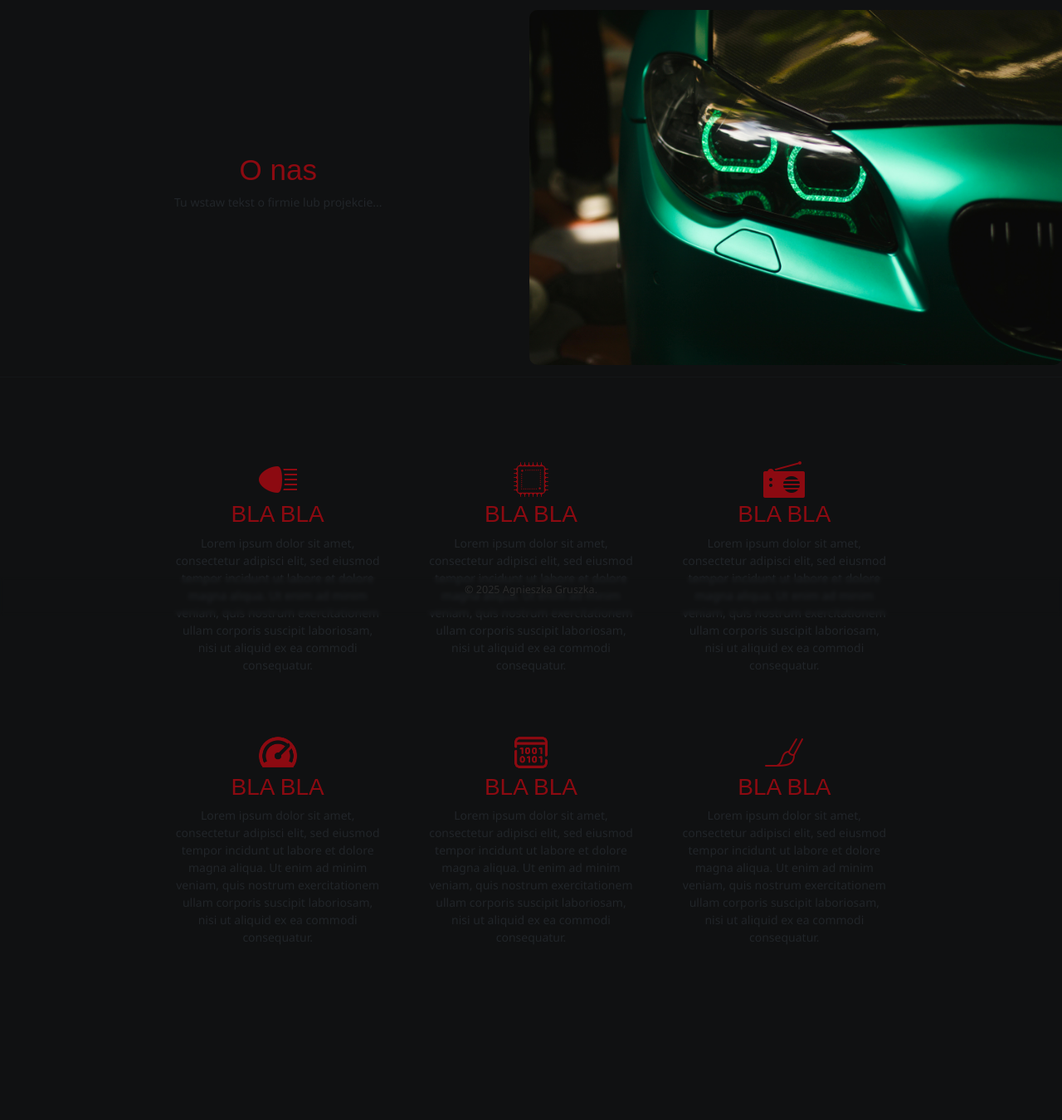
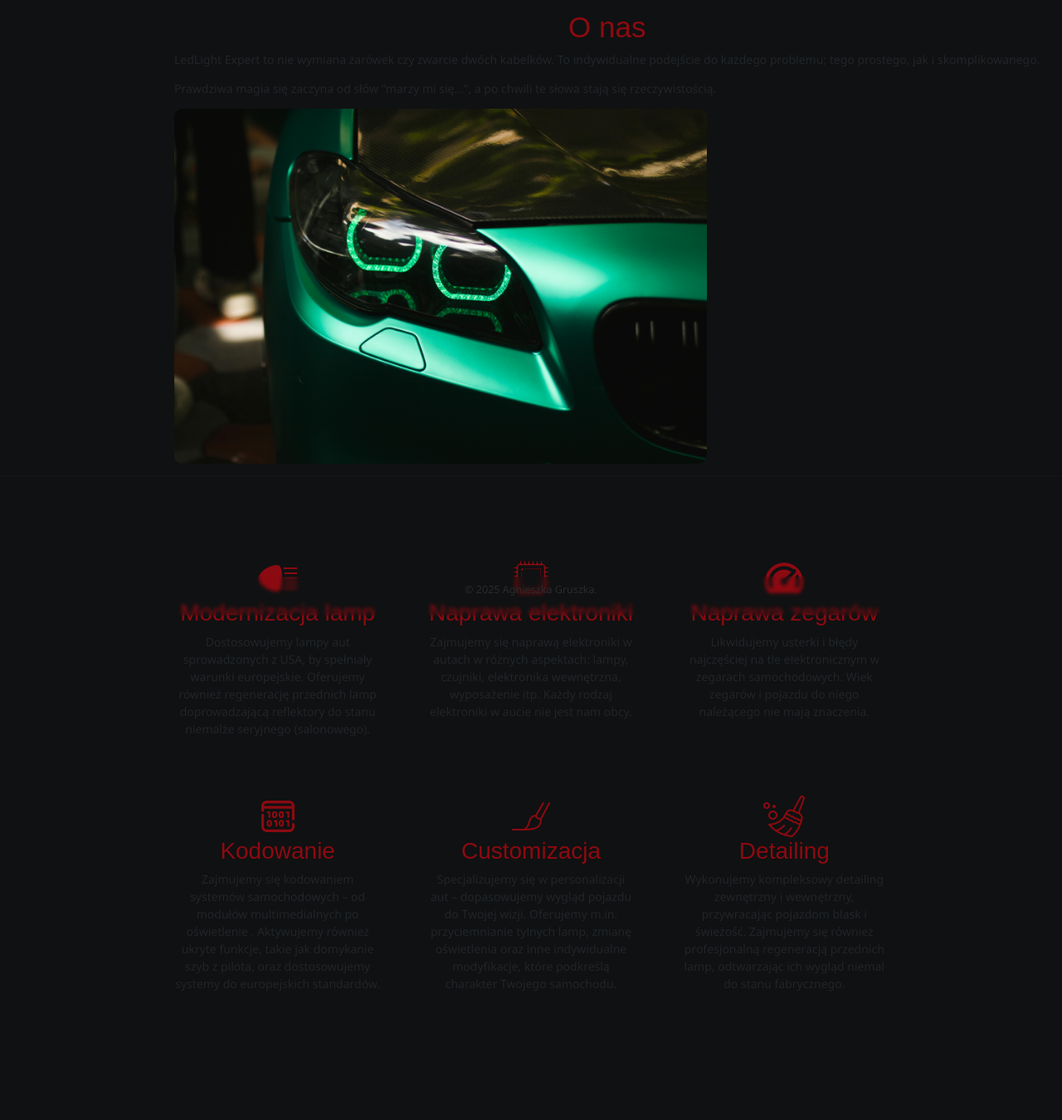
Before and after one commit to agvg8/LLE_Page, a Flask app: page /onas in a window 1280 px wide. Shown: the part 58-1408 px from the top of the page at 83% size. Before the commit the page ends 1196 px from the top, so only its background shows below. Run offline with Flask 3, Linux system fonts and the light colour scheme; some web fonts are replaced.

Commit message:
Update onas.html

```diff
--- a/templates/onas.html
+++ b/templates/onas.html
@@ -42,7 +42,8 @@
 <div class="top-section">
     <div class="text-left">
         <h2>O nas</h2>
-        <p>Tu wstaw tekst o firmie lub projekcie...</p>
+        <p>LedLight Expert to nie wymiana żarówek czy zwarcie dwóch kabelków. To indywidualne podejście do każdego problemu; tego prostego, jak i skomplikowanego.</p>
+            <p>Prawdziwa magia się zaczyna od słów "marzy mi się...", a po chwili te słowa stają się rzeczywistością.</p>
     </div>
     <div class="photo-right">
         <img src="{{ url_for('static', filename='images/mieta_lampy.jpg') }}" alt="Zdjęcie" />
@@ -59,33 +60,33 @@
 <div class="grid-2">
     <div class="light">
         <img src="{{ url_for('static', filename='images/lights.png') }}" alt="Ikona światła" class="centered-img">
-        <h3>BLA BLA</h3>
-        <p>Lorem ipsum dolor sit amet, consectetur adipisci elit, sed eiusmod tempor incidunt ut labore et dolore magna aliqua. Ut enim ad minim veniam, quis nostrum exercitationem ullam corporis suscipit laboriosam, nisi ut aliquid ex ea commodi consequatur.</p>
+        <h3>Modernizacja lamp</h3>
+        <p>Dostosowujemy lampy aut sprowadzonych z USA, by spełniały warunki europejskie. Oferujemy również regenerację przednich lamp doprowadzającą reflektory do stanu niemalże seryjnego (salonowego).</p>
         </div>
     <div class="electronicts">
         <img src="{{ url_for('static', filename='images/elektronika.png') }}" alt="Ikona elektroniki" class="centered-img">
-        <h3>BLA BLA</h3>
-        <p>Lorem ipsum dolor sit amet, consectetur adipisci elit, sed eiusmod tempor incidunt ut labore et dolore magna aliqua. Ut enim ad minim veniam, quis nostrum exercitationem ullam corporis suscipit laboriosam, nisi ut aliquid ex ea commodi consequatur.</p>
-        </div>
-    <div class="radio">
-        <img src="{{ url_for('static', filename='images/radio.png') }}" alt="Ikona radia" class="centered-img">
-        <h3>BLA BLA</h3>
-        <p>Lorem ipsum dolor sit amet, consectetur adipisci elit, sed eiusmod tempor incidunt ut labore et dolore magna aliqua. Ut enim ad minim veniam, quis nostrum exercitationem ullam corporis suscipit laboriosam, nisi ut aliquid ex ea commodi consequatur.</p>
+        <h3>Naprawa elektroniki</h3>
+        <p>Zajmujemy się naprawą elektroniki w autach w różnych aspektach: lampy, czujniki, elektronika wewnętrzna, wyposażenie itp. Każdy rodzaj elektroniki w aucie nie jest nam obcy.</p>
         </div>
     <div class="clock">
         <img src="{{ url_for('static', filename='images/zegary.png') }}" alt="Ikona zegarów" class="centered-img">
-        <h3>BLA BLA</h3>
-        <p>Lorem ipsum dolor sit amet, consectetur adipisci elit, sed eiusmod tempor incidunt ut labore et dolore magna aliqua. Ut enim ad minim veniam, quis nostrum exercitationem ullam corporis suscipit laboriosam, nisi ut aliquid ex ea commodi consequatur.</p>
+        <h3>Naprawa zegarów</h3>
+        <p>Likwidujemy usterki i błędy najczęściej na tle elektronicznym w zegarach samochodowych. Wiek zegarów i pojazdu do niego należącego nie mają znaczenia.</p>
         </div>
     <div class="coding">
         <img src="{{ url_for('static', filename='images/codowanie.png') }}" alt="Ikona kodowania" class="centered-img">
-        <h3>BLA BLA</h3>
-        <p>Lorem ipsum dolor sit amet, consectetur adipisci elit, sed eiusmod tempor incidunt ut labore et dolore magna aliqua. Ut enim ad minim veniam, quis nostrum exercitationem ullam corporis suscipit laboriosam, nisi ut aliquid ex ea commodi consequatur.</p>
+        <h3>Kodowanie</h3>
+        <p>Zajmujemy się kodowaniem systemów samochodowych – od modułów multimedialnych po oświetlenie . Aktywujemy również ukryte funkcje, takie jak domykanie szyb z pilota, oraz dostosowujemy systemy do europejskich standardów.</p>
         </div>
     <div class="custom">
         <img src="{{ url_for('static', filename='images/custom.png') }}" alt="Ikona customizacji" class="centered-img">
-        <h3>BLA BLA</h3>
-        <p>Lorem ipsum dolor sit amet, consectetur adipisci elit, sed eiusmod tempor incidunt ut labore et dolore magna aliqua. Ut enim ad minim veniam, quis nostrum exercitationem ullam corporis suscipit laboriosam, nisi ut aliquid ex ea commodi consequatur.</p>
+        <h3>Customizacja</h3>
+        <p>Specjalizujemy się w personalizacji aut – dopasowujemy wygląd pojazdu do Twojej wizji. Oferujemy m.in. przyciemnianie tylnych lamp, zmianę oświetlenia oraz inne indywidualne modyfikacje, które podkreślą charakter Twojego samochodu.</p>
+        </div>
+    <div class="detailing">
+        <img src="{{ url_for('static', filename='images/clean.png') }}" alt="Ikona customizacji" class="centered-img">
+        <h3>Detailing</h3>
+        <p>Wykonujemy kompleksowy detailing zewnętrzny i wewnętrzny, przywracając pojazdom blask i świeżość. Zajmujemy się również profesjonalną regeneracją przednich lamp, odtwarzając ich wygląd niemal do stanu fabrycznego.</p>
         </div>
 </div>
 
```
